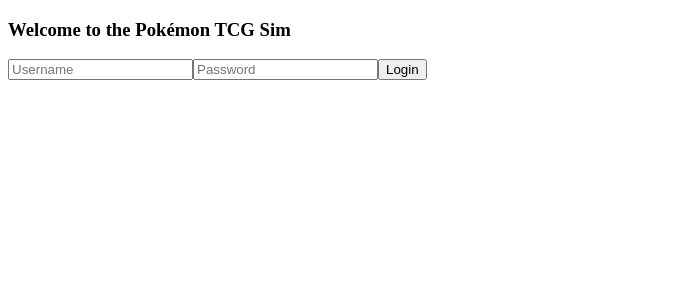
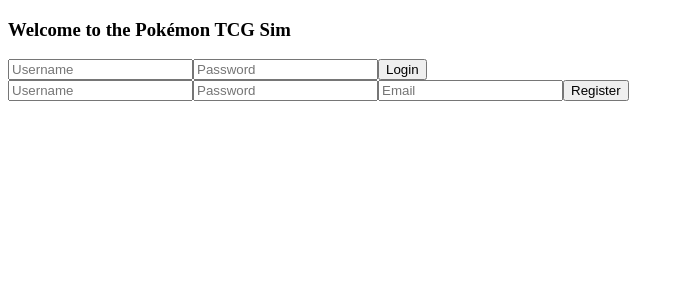
Before and after one commit to MoinMarcell/pokemon-tcg-sim, a React (Vite) app in the folder frontend/: page / in a window 1280 px wide. Shown: the top 300 px of the page, without its empty margins (0-684 px from the left). Built offline with nearby package versions, Linux system fonts and the light colour scheme; no server answers.

Commit message:
Add user registration functionality to app

```diff
--- a/frontend/src/App.tsx
+++ b/frontend/src/App.tsx
@@ -5,6 +5,7 @@
 import ProtectedRoutes from "./util/ProtectedRoutes.tsx";
 import Login from "./pages/Login.tsx";
 import PreRegistrationSuccess from "./protected/PreRegistrationSuccess.tsx";
+import Register from "./pages/Register.tsx";
 
 export default function App() {
     const [appUser, setAppUser] = useState<AppUser | undefined>(undefined);
@@ -40,7 +41,7 @@
         <>
             <h3>Welcome to the Pokémon TCG Sim</h3>
             <Routes>
-                <Route path={"/"} element={<Login login={login}/>}/>
+                <Route path={"/"} element={<><Login login={login}/><Register/></>}/>
                 <Route element={<ProtectedRoutes appUser={appUser}/>}>
                     <Route path={"/success"} element={<PreRegistrationSuccess appUser={appUser}/>}/>
                 </Route>
--- /dev/null
+++ b/frontend/src/models/AppUserRequest.tsx
@@ -0,0 +1,5 @@
+export type AppUserRequest = {
+    username: string,
+    password: string,
+    email: string,
+}
--- /dev/null
+++ b/frontend/src/pages/Register.tsx
@@ -0,0 +1,67 @@
+import {AppUserRequest} from "../models/AppUserRequest.tsx";
+import {ChangeEvent, FormEvent, useState} from "react";
+import axios from "axios";
+import {useNavigate} from "react-router-dom";
+
+export default function Register() {
+    const navigate = useNavigate();
+
+    const [appUserRequest, setAppUserRequest] = useState<AppUserRequest>({
+        username: "",
+        password: "",
+        email: "",
+    });
+
+    function handleChange(event: ChangeEvent<HTMLInputElement>) {
+        setAppUserRequest({
+            ...appUserRequest,
+            [event.target.name]: event.target.value
+        });
+    }
+
+    function handleSubmit(event: FormEvent<HTMLFormElement>) {
+        event.preventDefault();
+        axios.post("/api/v1/users/register", appUserRequest)
+            .then(() => {
+                navigate("/success");
+            })
+            .catch((error) => {
+                console.log(error);
+            });
+    }
+
+    return (
+        <div>
+            <form onSubmit={handleSubmit}>
+                <label htmlFor="username"/>
+                <input
+                    type="text"
+                    id="username"
+                    name="username"
+                    placeholder="Username"
+                    onChange={handleChange}
+                    value={appUserRequest.username}
+                />
+                <label htmlFor="password"/>
+                <input
+                    type="password"
+                    id="password"
+                    name="password"
+                    placeholder="Password"
+                    onChange={handleChange}
+                    value={appUserRequest.password}
+                />
+                <label htmlFor="email"/>
+                <input
+                    type="email"
+                    id="email"
+                    name="email"
+                    placeholder="Email"
+                    onChange={handleChange}
+                    value={appUserRequest.email}
+                />
+                <input type="submit" value="Register"/>
+            </form>
+        </div>
+    );
+}
```
